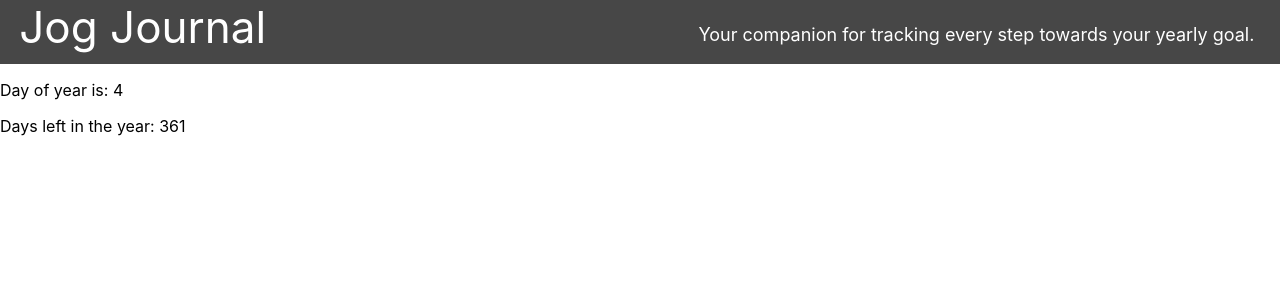
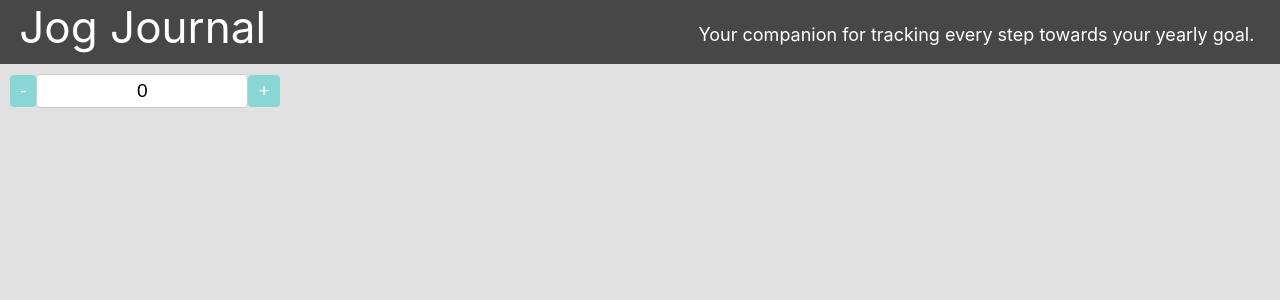
Before and after one commit to HaydenMCD/jog-journal, a React (Create React App) app: page / in a window 1280 px wide. Shown: the top 300 px of the page. Built offline with nearby package versions, Linux system fonts and the light colour scheme.

Commit message:
Added an input for the kms ran. Added an increase and decrease button on either side of the input

```diff
--- a/src/App.js
+++ b/src/App.js
@@ -1,12 +1,16 @@
 import "./css/App.css";
-import Header from "./components/Header.js"
+import Header from "./components/Header.js";
 import Tracker from "./components/Tracker.js";
+import KilometerInput from "./components/KilometerInput.js";
 
 function App() {
   return (
     <div className="App">
       <Header />
-      <Tracker />
+      <div className="wrapper">
+      <KilometerInput />
+      </div>
+
     </div>
   );
 }
--- /dev/null
+++ b/src/components/KilometerInput.js
@@ -0,0 +1,29 @@
+import React, { useState } from "react";
+import "../css/KilometerInput.css";
+
+const KilometerInput = () => {
+  const [count, setCount] = useState(0);
+
+  const increase = () => setCount(count + 1);
+  const decrease = () => setCount(count - 1);
+
+  return (
+    <div className="kilometerContainer">
+      <button className="decreaseButton" onClick={decrease}>
+        -
+      </button>
+      <input
+        type="text"
+        value={count}
+        readOnly
+        className="counterInput"
+        aria-label="NumberInput"
+      />
+      <button className="increaseButton" onClick={increase}>
+        +
+      </button>
+    </div>
+  );
+};
+
+export default KilometerInput;
--- a/src/css/App.css
+++ b/src/css/App.css
@@ -0,0 +1,7 @@
+.wrapper {
+    width: 100%;
+}
+
+body {
+    background-color: #2222;
+}
--- a/src/css/Header.css
+++ b/src/css/Header.css
@@ -1,3 +1,12 @@
+.header-wrapper {
+  display: flex;
+  background-color: #474747;
+  color: white;
+  justify-content: space-between;
+  height: 8vh;
+  width: 100%;
+}
+
 .title {
   font-size: 44px;
   margin: 0;
@@ -10,12 +19,3 @@
   transform: translateY(20%);
   padding-right: 2vw;
 }
-
-.header-wrapper {
-  display: flex;
-  background-color: #474747;
-  color: white;
-  justify-content: space-between;
-  height: 8vh;
-  width: 100%;
-}
--- /dev/null
+++ b/src/css/KilometerInput.css
@@ -0,0 +1,27 @@
+.kilometerContainer {
+  width: 33%;
+  padding: 10px;
+}
+
+.counterInput {
+  width: 200px;
+  text-align: center;
+  font-size: 1.2rem;
+  border: 1px solid #ccc;
+  border-radius: 4px;
+  padding: 5px;
+}
+
+button {
+  font-size: 1.2rem;
+  padding: 5px 10px;
+  cursor: pointer;
+  border: none;
+  border-radius: 4px;
+  background-color: #00c7c763;
+  color: white;
+}
+
+button:active {
+  background-color: #0056b3;
+}
```
